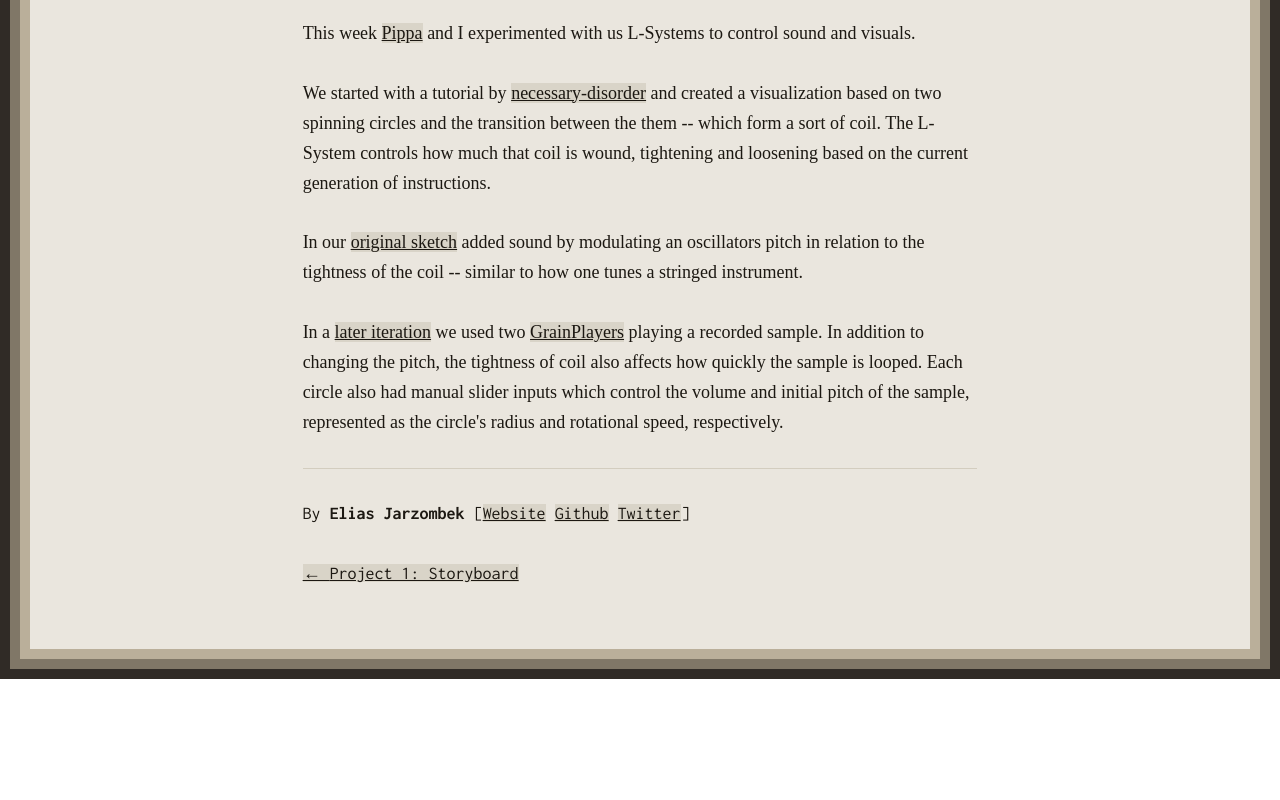
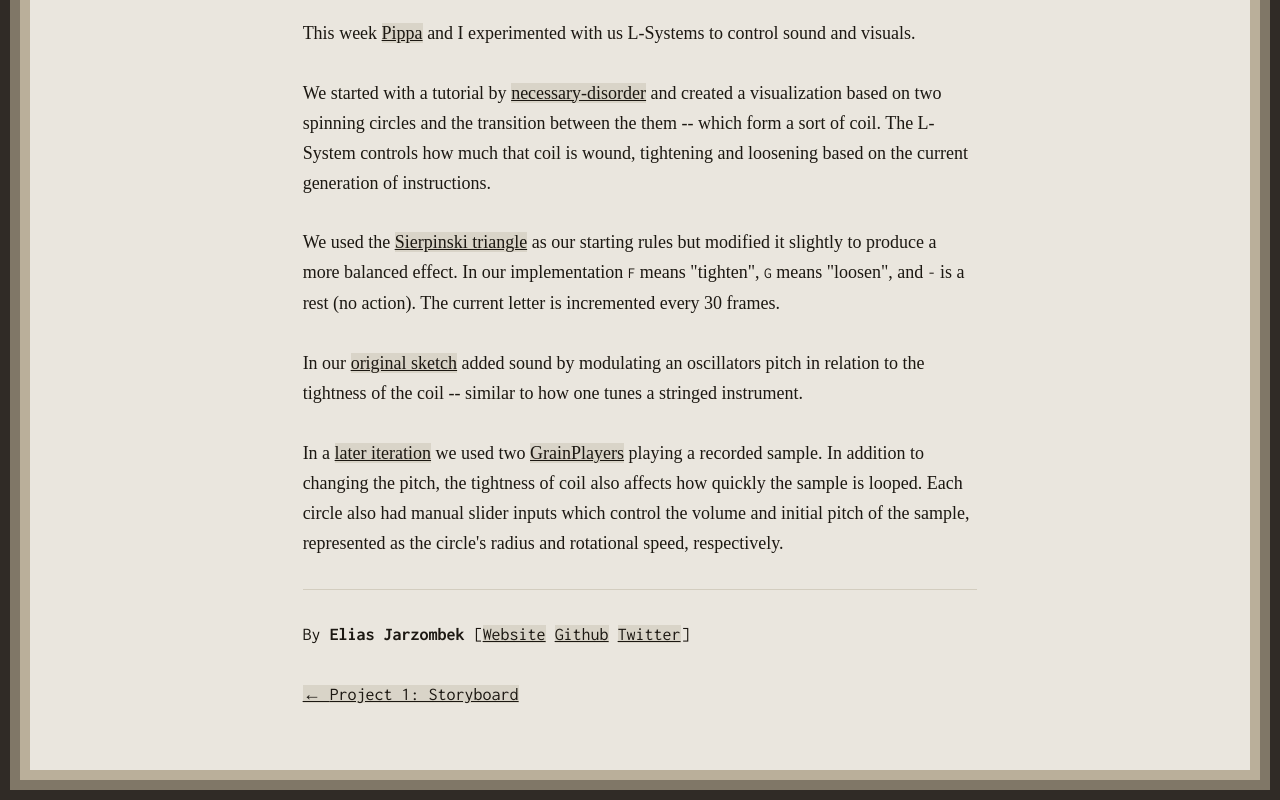
Before and after one commit to ejarzo/itp-blog, a Gatsby site: page /code-of-music-l-systems/ in a window 1280 px wide. Shown: the part 762-1562 px from the top of the page. Before the commit the page ends 1441 px from the top, so only its background shows below. Built offline with nearby package versions, Linux system fonts and the light colour scheme; Gatsby itself is replaced by a stand-in of ours; some packages are replaced by stand-ins of ours; a web font is replaced by a local one.

Commit message:
update description

```diff
--- a/content/blog/code-of-music-l-systems/index.md
+++ b/content/blog/code-of-music-l-systems/index.md
@@ -12,6 +12,8 @@ This week [Pippa](https://www.pippakelmenson.com) and I experimented with us L-S
 
 We started with a tutorial by [necessary-disorder](https://necessarydisorder.wordpress.com/) and created a visualization based on two spinning circles and the transition between the them -- which form a sort of coil. The L-System controls how much that coil is wound, tightening and loosening based on the current generation of instructions.
 
+We used the [Sierpinski triangle](https://en.wikipedia.org/wiki/Sierpi%C5%84ski_triangle) as our starting rules but modified it slightly to produce a more balanced effect. In our implementation `F` means "tighten", `G` means "loosen", and `-` is a rest (no action). The current letter is incremented every 30 frames.
+
 In our [original sketch](https://glitch.com/edit/#!/beneficial-purrfect-carp?path=script.js%3A59%3A10) added sound by modulating an oscillators pitch in relation to the tightness of the coil -- similar to how one tunes a stringed instrument.
 
 In a [later iteration](https://editor.p5js.org/ejarzo/sketches/u9SX_XS2C) we used two [GrainPlayers](https://tonejs.github.io/docs/r13/GrainPlayer) playing a recorded sample. In addition to changing the pitch, the tightness of coil also affects how quickly the sample is looped. Each circle also had manual slider inputs which control the volume and initial pitch of the sample, represented as the circle's radius and rotational speed, respectively.
```
